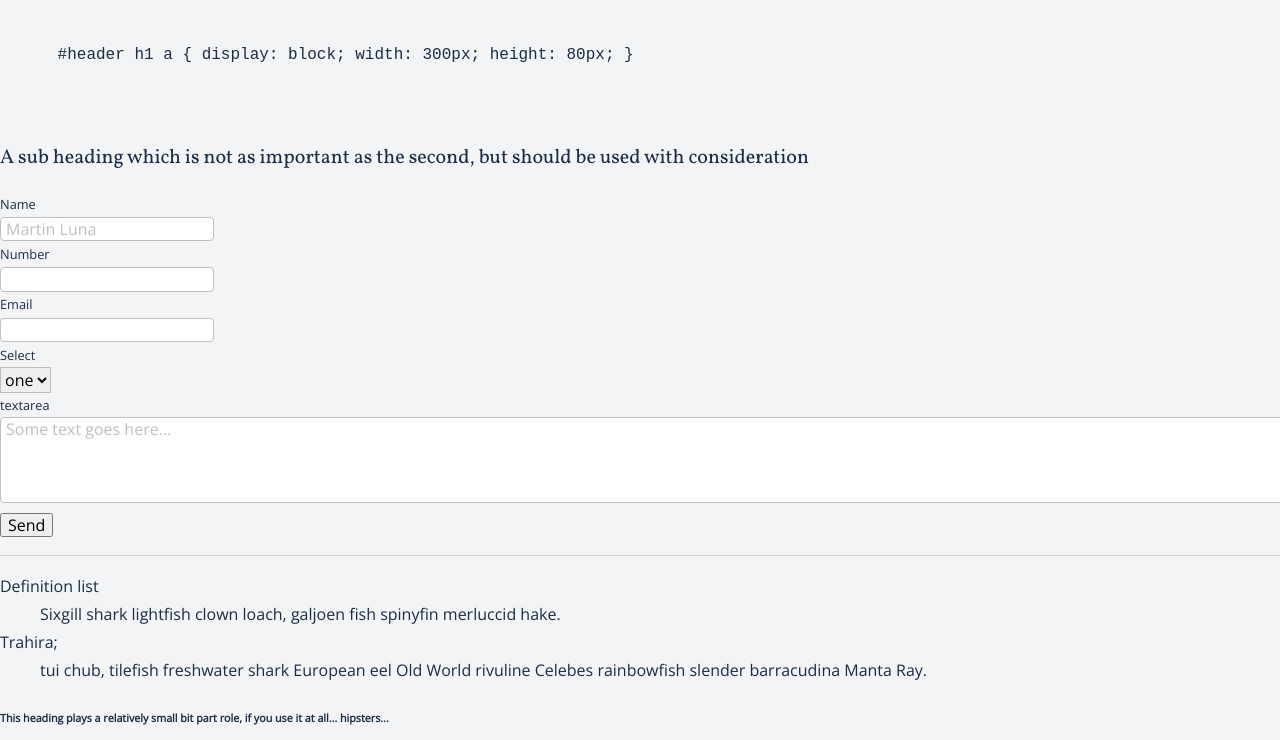
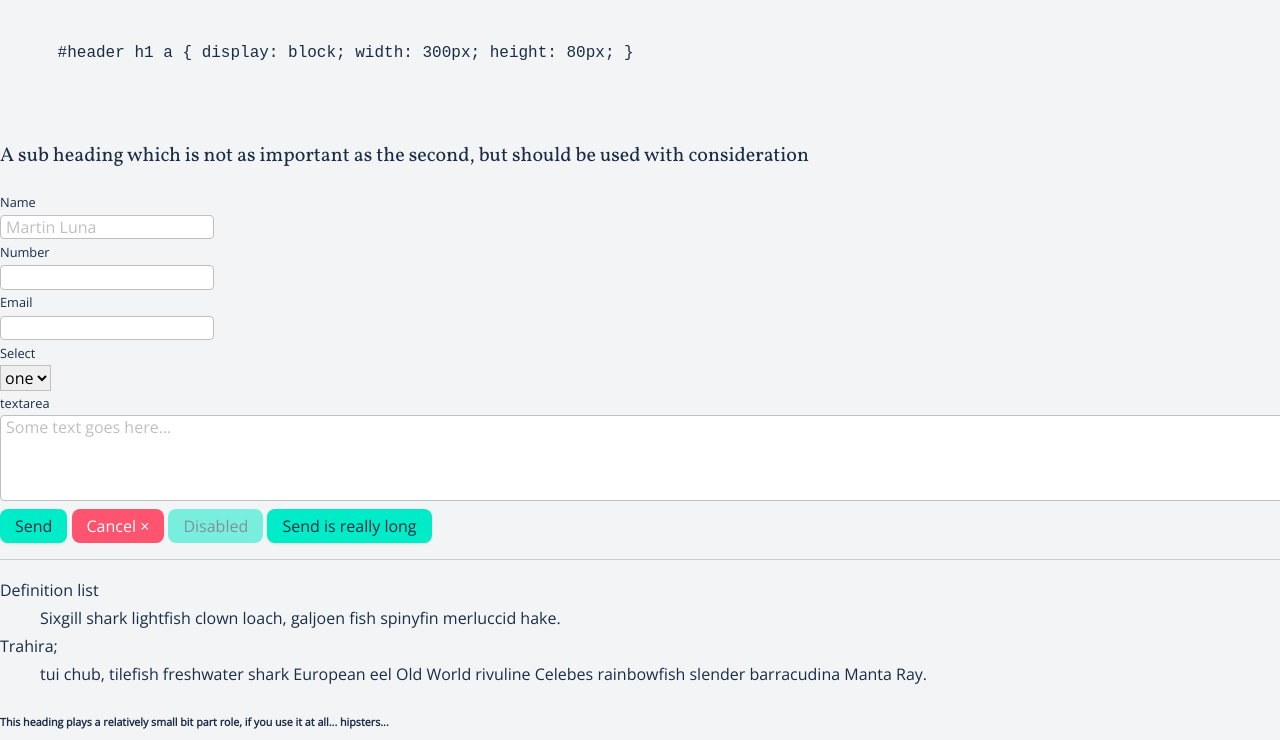
Before and after one commit to uxmoon/css-design-system, a website built with Parcel: page index.html in a window 1280 px wide. Shown: the part 1910-2650 px from the top of the page. Built offline with nearby package versions, Linux system fonts and the light colour scheme.

Commit message:
updated button styles and color vars

```diff
--- a/css/style.css
+++ b/css/style.css
@@ -11,6 +11,7 @@
   --lightGrey: #f2f4f6;
 
   /* Define Color intentions */
+  --primary: var(--green);
   --background: var(--lightGrey);
   --textColor: var(--black);
   --lineColor: var(--grey);
@@ -27,6 +28,11 @@
   --h4: 1.563rem;
   --h5: 1.25rem;
   --smallText: 0.8rem;
+
+  /* Elevation */
+  --level-1: 0 4px 6px -1px rgb(0 0 0 / 0.1), 0 2px 4px -2px rgb(0 0 0 / 0.1);
+  --level-2: 0 1px 3px 0 rgb(0 0 0 / 0.1), 0 1px 2px -1px rgb(0 0 0 / 0.1);
+  --level-3: 0 10px 15px -3px rgb(0 0 0 / 0.1), 0 4px 6px -4px rgb(0 0 0 / 0.1);
 }
 
 /* From type-scale */
@@ -53,10 +59,10 @@ p a {
 }
 
 blockquote {
-  border: 1px solid var(--darkBlue);
   margin: 0.5rem;
   padding: 2rem;
   background-color: var(--white);
+  box-shadow: var(--level-3);
 }
 
 h1,
@@ -137,3 +143,34 @@ select {
 hr {
   border-top: var(--line);
 }
+
+button {
+  --buttonColor: var(--primary);
+
+  color: var(--textColor);
+  background-color: var(--buttonColor);
+  box-shadow: var(--level-2);
+  appearance: none;
+  border: none;
+  padding: 8px 15px;
+  cursor: pointer;
+  border-radius: 0.5rem;
+  transition: 0.25s ease-in-out box-shadow;
+}
+
+button:hover {
+  box-shadow: var(--level-1);
+}
+
+button.cancel {
+  --buttonColor: var(--red);
+  --textColor: var(--white);
+
+  box-shadow: unset;
+}
+
+button[disabled] {
+  opacity: 0.5;
+  cursor: not-allowed;
+  box-shadow: unset;
+}
--- a/index.html
+++ b/index.html
@@ -168,6 +168,9 @@
         ></textarea>
       </div>
       <button>Send</button>
+      <button class="cancel">Cancel &times;</button>
+      <button disabled>Disabled</button>
+      <button>Send is really long</button>
     </form>
     <hr />
     <dl>
```
